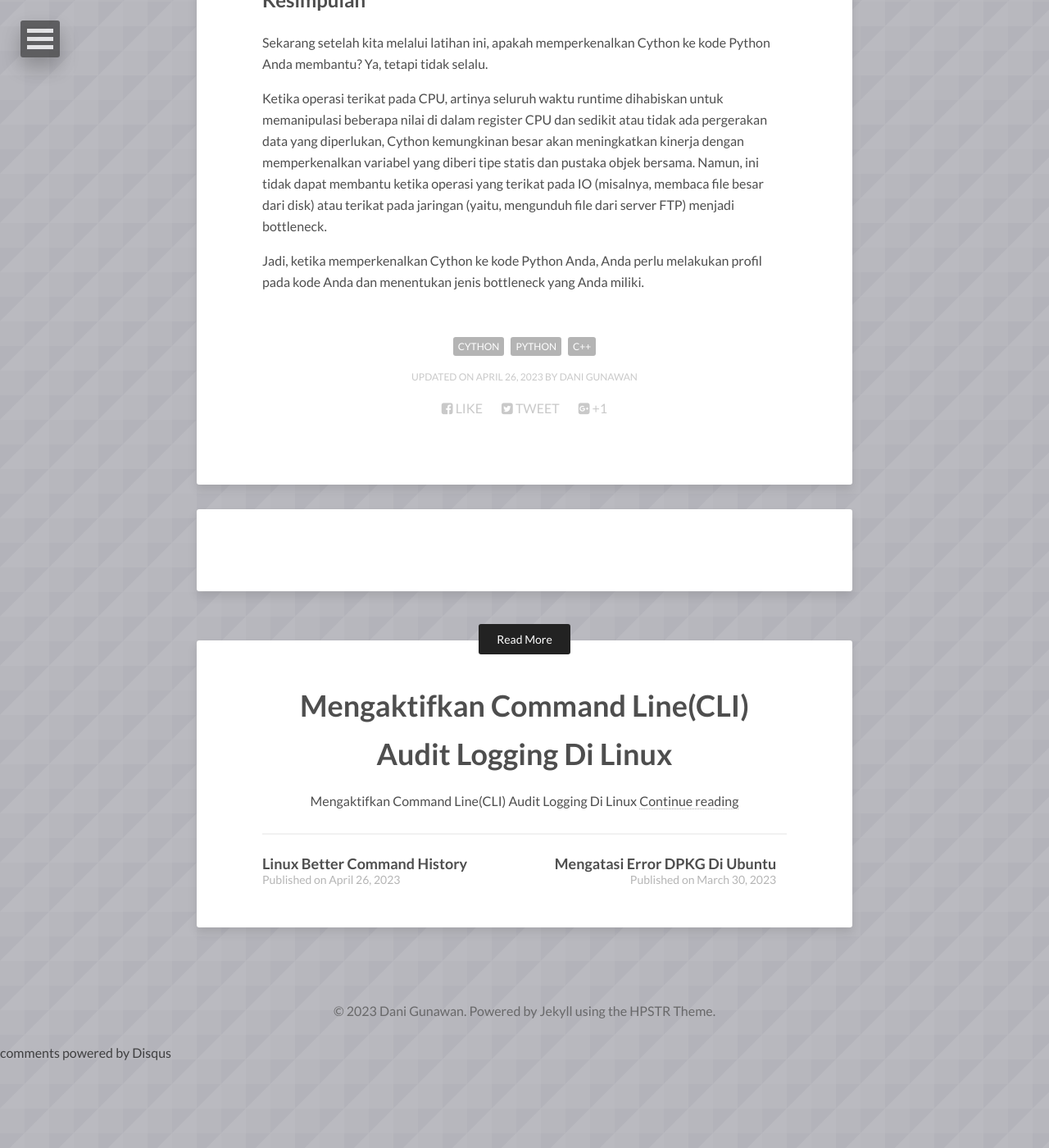
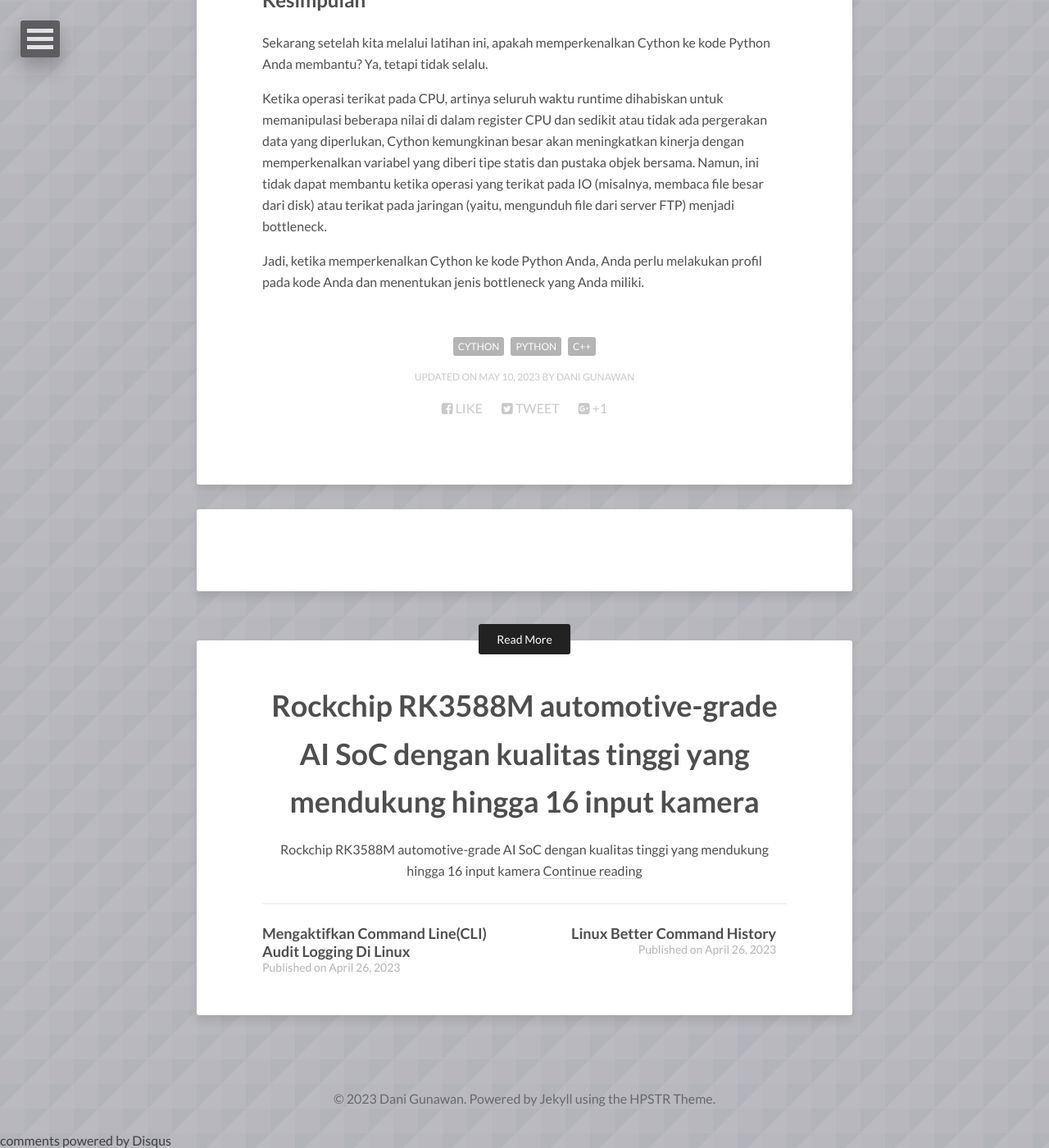
Before and after one commit to danigunawan/danigunawan.github.io, a Jekyll site: the page built from _posts/2023-05-10-meningkatkan-performa-python-dengan-cython copy.md, in a window 1280 px wide and 1400 px high, scrolled down 7948 px. Shown: the whole window at 82% size. Built offline with Jekyll 4.4.1, drawn with Linux system fonts in a browser that asks for light colours; nearby versions of some CDN libraries; comment, search, counter and statistics services are not loaded; before the commit the page ends 9241 px from its top, so only the background shows below that; some of the changed lines change nothing that is shown.

Commit message:
[ADD POSTING]

```diff
--- a/_posts/2023-05-10-meningkatkan-performa-python-dengan-cython.md
+++ b/_posts/2023-05-10-meningkatkan-performa-python-dengan-cython copy.md
@@ -1,7 +1,7 @@
 ---
 layout: post
 title: Meningkatkan Performa Python dengan Cython
-modified: 2023-04-26T17:00:28+07:00
+modified: 2023-05-10T17:00:28+07:00
 categories:
 description: "Meningkatkan Performa Python dengan Cython"
 tags: [cython, python, c++]
--- /dev/null
+++ b/_posts/2023-05-10-rockchip-rk3588m-automotive-grade-ai-soc-supports-up-to-16-camera-inputs.md
@@ -0,0 +1,82 @@
+---
+layout: post
+title: Rockchip RK3588M automotive-grade AI SoC dengan kualitas tinggi yang mendukung hingga 16 input kamera
+modified: 2023-05-10T17:00:28+07:00
+categories:
+description: "Rockchip RK3588M automotive-grade AI SoC dengan kualitas tinggi yang mendukung hingga 16 input kamera"
+tags: [cython, python, c++]
+image:
+  background: triangular.png
+comments: true
+share: true
+date: 2023-05-10T17:00:28+07:00
+---
+
+![Rockchip-RK3588M](/images/2023/Rockchip-RK3588M-2.png)
+
+Rockchip RK3588M adalah varian otomotif dari Rockchip RK3588, sebuah SoC Cortex-A76/A55 octa-core yang mendukung setidaknya 6 tampilan Full HD dan 16 input kamera, serta dapat menjalankan secara simultan dashboard mobil, hiburan di dalam kendaraan, cermin belakang digital, monitor sandaran kepala, sistem ADAS, dan lain-lain.
+
+Frekuensi inti Cortex-A76 dibatasi hingga 2.1 GHz, dan inti Cortex-A55 hingga 1.7 GHz, berbeda dengan RK3588 yang memiliki frekuensi 2.4 dan 1.8 GHz, mungkin untuk beroperasi dalam rentang suhu yang lebih luas yang dibutuhkan oleh pasar otomotif. Saat ini saya belum menemukan lembar data RK3588M, namun kita dapat menemukan lebih banyak detail melalui papan utama otomotif Firefly AIO-3588MQ yang dibangun di sekitar prosesor RK3588M.
+
+Rockchip RK3588M adalah SBC otomotif (Single Board Computer).
+
+![Rockchip-RK3588M](/images/2023/Rockchip-RK3588M-sbc.png)
+
+
+Firefly AIO-3588MQ specifications:
+
+    SoC – Rockchip RK3588M octa-core processor with
+        CPU 4x Cortex-A76 cores @ up to 2.1 GHz, 4x Cortex-A55 cores @ up to 1.7 GHz
+        Arm Mali-G610 MP4 GPU with OpenGL ES 3.2, OpenCL 2.2, Vulkan 1.1 support
+        6 TOPS AI accelerator
+        Video decoding:
+            8Kp60 H.265/VP9/AVS2
+             8Kp30 H.264 AVC/MVC
+             4Kp60 AV1
+            1080p60 MPEG-2/-1/VC-1/VP8
+        Video encoding – 8Kp30 H.265 / H.264
+        Up to 32-channel 1080p30 decoding and 16-channel 1080p30 encoding can be achieved.
+    System Memory – 4GB, 8GB, or 16GB (Up to 32GB optional) 64-bit LPDDR4/LPDDR4x/LPDDR5
+    Storage – M.2 SATA3.0 SSD (2242), microSD card slot
+    Video Output
+        HDMI 2.1 up to 8Kp60 or 4Kp120
+        DisplayPort 1.4 up to 8Kp30fps (via USB-C)
+        VGA up to 1080p60
+        eDP1.3 connector up to 4Kp60Hz
+        2x MIPI DSI display interfaces up to 4Kp60
+        Up to 6 independent displays
+    Video Input
+        Dual 16M ISP on RK3588M
+        HDMI input up to 4Kp60 with support for HDCP 2.3
+        30-pin MIPI-CSI(0) connector configurable as 1x 4-lane or 2x 2-lane
+        Board-to-board connector with 4-lane MIPI_CSI(1) or 2x 2-lane MIPI-CSI(1) + 2x MIPI_D/C (4-lane DPHY v2.0 or 3-lane CPHY V1.1)
+    Audio
+        3.5mm audio jack
+        Digital audio output via HDMI 2.1 and DP 1.4 ports
+        Line-in via header
+        Microphone input
+    Networking
+        2x Gigabit Ethernet RJ45 ports
+        2.4GHz/5GHz dual-band WiFi 6 (802.11a/b/g/n/ac/ax), Bluetooth 5.0
+        Optional 4G LTE/5G cellular
+    USB – 4x USB 3.1 Gen1, 1x USB Type-C (OTG/DP1.4) port, and 3x USB 2.0 (via pin header)
+    Serial – 2x RS232, RS485, CAN Bus
+    Expansion
+        4-lane PCIe 3.0 slot
+        mPCIe and M.2 sockets for wireless modules
+        20-pin 2mm-pitch header with GPIO, ADC, SPI, I2C, LED, REV, PWR, RST
+    Power Supply – 12V DC / 2A recommended via 5.5/2.1mm DC jack or 4-pin header
+    Power Consumption
+        Idle – About 0.72W (12V/60mA)
+        Typical – About 2.4W(12V/200mA)
+        Max – About 14.4W(12V/1200mA)
+    Dimensions – 146 x 102 x 37.5mm
+    Weight – Around 200 grams
+    Temperature Range – Operating: -40°C to 85°C in product page but -20°C to 60°C in the board’s datasheet
+    Humidity – 10%～80 % (storage)
+
+![Rockchip-RK3588M](/images/2023/Rockchip-RK3588M-sbc-board.png)
+
+Perusahaan ini menyediakan dukungan untuk Android 12.0, Ubuntu Desktop dan Server, Debian 11, dan buildroot RTLinux untuk papan // sistem-on-module. Firefly juga menyebutkan dukungan Kernel-based Virtual Machine (KVM) dan Docker container, karena akan diperlukan untuk mendukung bagian-bagian perangkat lunak yang kritis (misalnya, dashboard) dan non-kritis (misalnya, infotainment) dengan sistem operasi terisolasi yang mungkin berbeda. Dokumentasi teknis dapat ditemukan di Wiki untuk memulai dengan Android, Linux, dan RTLinux.
+
+Pertama kali saya mengetahui tentang RK3588M adalah dalam sebuah demo pada bulan Februari lalu di RKDC (Rockchip Developer Conference), yang menunjukkan sistem yang mengoperasikan empat tampilan independen dan dua gamepad.
```
Also changed, not shown: images/2023/Rockchip-RK3588M-sbc-board.png (added), images/2023/Rockchip-RK3588M-sbc.png (added), images/2023/Rockchip-RK3588M.png (added).
